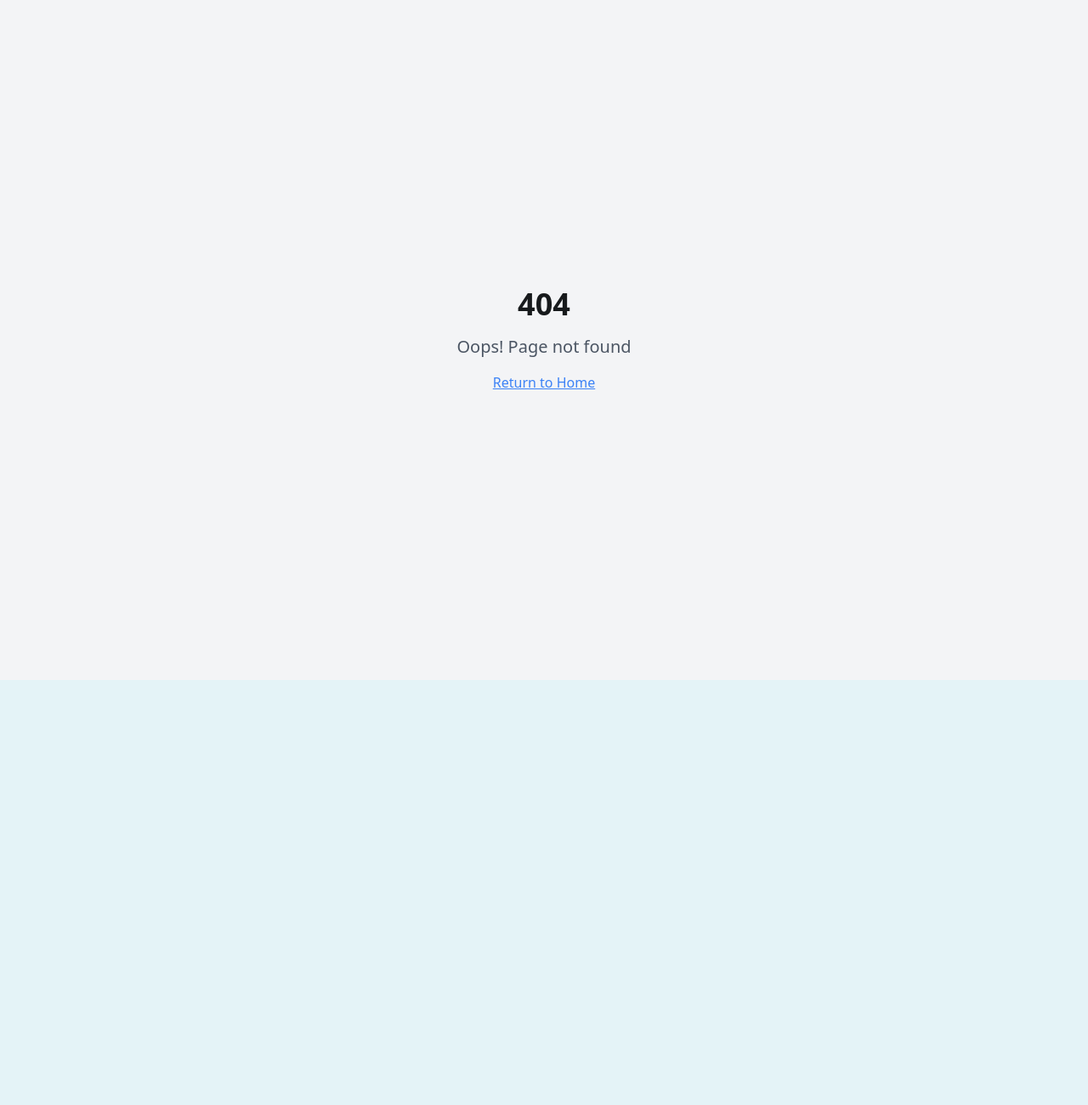
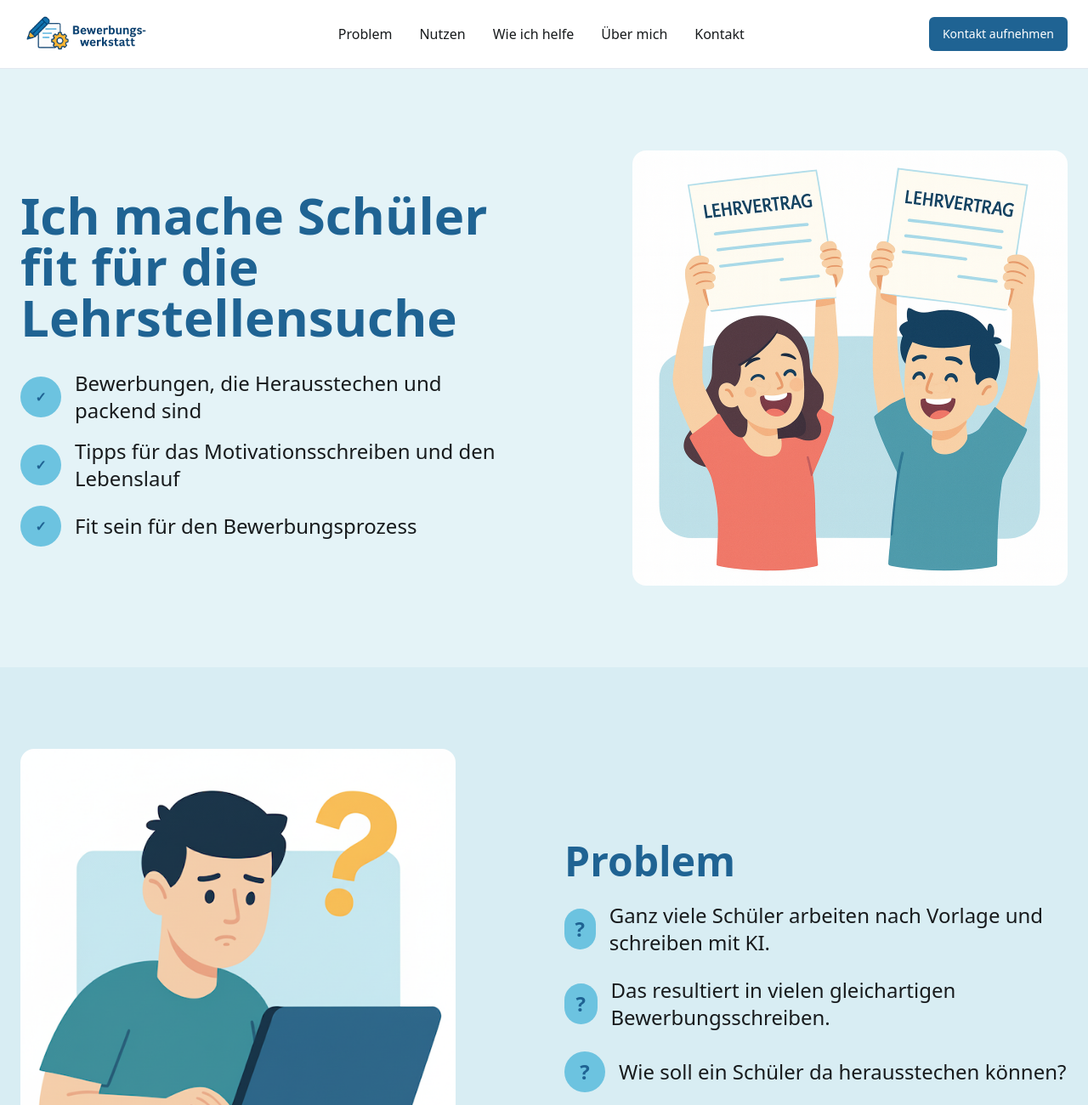
Before and after one commit to liapit/bewerbungswerkstatt, a React (Vite) app: page /schulen in a window 1280 px wide. Before the commit this address had no page. Shown: the top 1300 px of the page at 85% size. Before the commit the page ends 800 px from the top, so only its background shows below. Built offline with nearby package versions, Linux system fonts and the light colour scheme.

Commit message:
move old page

```diff
--- a/src/App.tsx
+++ b/src/App.tsx
@@ -4,6 +4,7 @@ import { TooltipProvider } from "@/components/ui/tooltip";
 import { QueryClient, QueryClientProvider } from "@tanstack/react-query";
 import { BrowserRouter, Routes, Route } from "react-router-dom";
 import Index from "./pages/Index";
+import Schulen from "./pages/Schulen";
 import NotFound from "./pages/NotFound";
 
 const queryClient = new QueryClient();
@@ -16,6 +17,7 @@ const App = () => (
       <BrowserRouter>
         <Routes>
           <Route path="/" element={<Index />} />
+          <Route path="/schulen" element={<Schulen />} />
           {/* ADD ALL CUSTOM ROUTES ABOVE THE CATCH-ALL "*" ROUTE */}
           <Route path="*" element={<NotFound />} />
         </Routes>
--- /dev/null
+++ b/src/pages/Schulen.tsx
@@ -0,0 +1,25 @@
+import Header from "@/components/Header";
+import Hero from "@/components/Hero";
+import Problem from "@/components/Problem";
+import Benefits from "@/components/Benefits";
+import Offers from "@/components/Offers";
+import About from "@/components/About";
+import Contact from "@/components/Contact";
+import Footer from "@/components/Footer";
+
+const Schulen = () => {
+  return (
+    <div className="min-h-screen">
+      <Header />
+      <Hero />
+      <Problem />
+      <Benefits />
+      <Offers />
+      <About />
+      <Contact />
+      <Footer />
+    </div>
+  );
+};
+
+export default Schulen;
```
